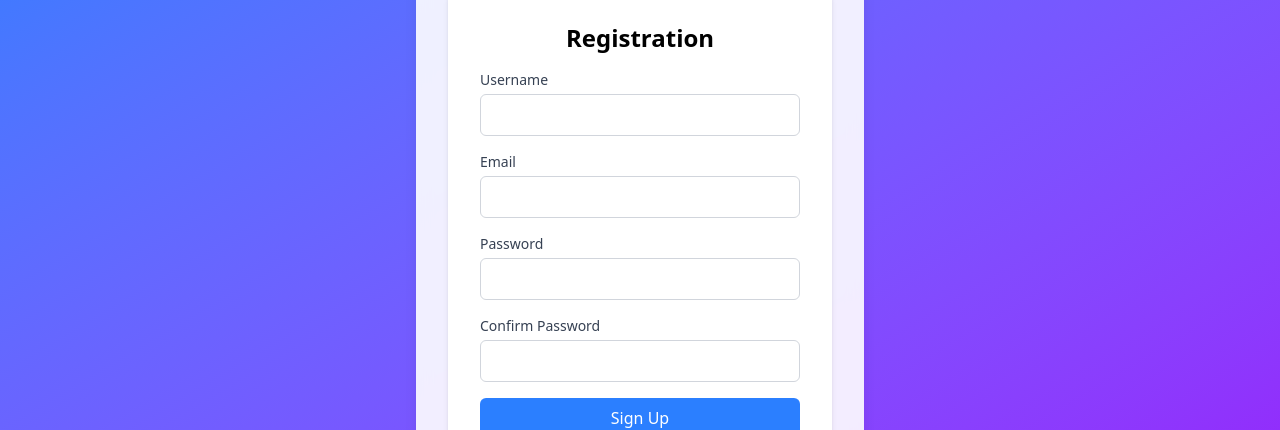
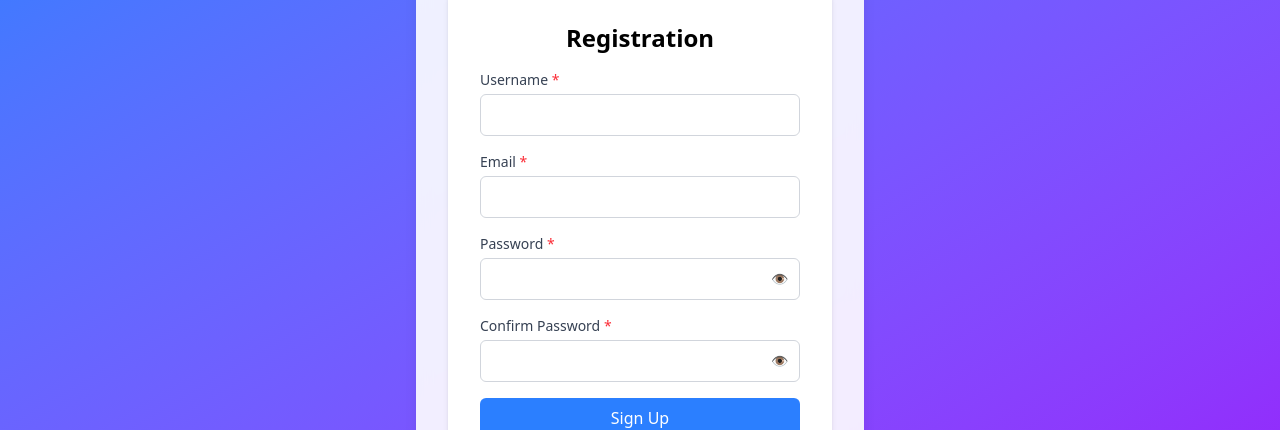
Before and after one commit to stefanRachev/tracker-client, a React (Vite) app: page /register in a window 1280 px wide. Shown: the part 238-668 px from the top of the page. Built offline with nearby package versions, Linux system fonts and the light colour scheme.

Commit message:
feat: Add password visibility toggle and required field indicators

```diff
--- a/src/components/RegisterForm.jsx
+++ b/src/components/RegisterForm.jsx
@@ -8,6 +8,8 @@ const RegisterForm = () => {
     confirmPassword: "",
   });
   const [errorMessage, setErrorMessage] = useState("");
+  const [showPassword, setShowPassword] = useState(false);
+  const [showConfirmPassword, setShowConfirmPassword] = useState(false);
 
   const handleChange = (e) => {
     setFormData({
@@ -75,7 +77,7 @@ const RegisterForm = () => {
             htmlFor="username"
             className="block text-sm font-medium text-gray-700"
           >
-            Username
+            Username <span className="text-red-500">*</span>
           </label>
           <input
             type="text"
@@ -83,6 +85,7 @@ const RegisterForm = () => {
             name="username"
             value={formData.username}
             onChange={handleChange}
+            required
             className="mt-1 p-2 w-full border border-gray-300 rounded-md focus:outline-none focus:ring-2 focus:ring-blue-500"
           />
         </div>
@@ -92,7 +95,7 @@ const RegisterForm = () => {
             htmlFor="email"
             className="block text-sm font-medium text-gray-700"
           >
-            Email
+            Email <span className="text-red-500">*</span>
           </label>
           <input
             type="email"
@@ -100,42 +103,67 @@ const RegisterForm = () => {
             name="email"
             value={formData.email}
             onChange={handleChange}
+            required
             className="mt-1 p-2 w-full border border-gray-300 rounded-md focus:outline-none focus:ring-2 focus:ring-blue-500"
           />
         </div>
 
-        <div className="mb-4">
+        <div className="mb-4 relative">
           <label
             htmlFor="password"
             className="block text-sm font-medium text-gray-700"
           >
-            Password
+            Password <span className="text-red-500">*</span>
           </label>
           <input
-            type="password"
+            type={showPassword ? "text" : "password"}
             id="password"
             name="password"
             value={formData.password}
             onChange={handleChange}
-            className="mt-1 p-2 w-full border border-gray-300 rounded-md focus:outline-none focus:ring-2 focus:ring-blue-500"
+            required
+            className="mt-1 p-2 w-full border border-gray-300 rounded-md focus:outline-none focus:ring-2 focus:ring-blue-500 pr-10" // Добавяме padding вдясно за бутона
           />
+          <button
+            type="button"
+            onClick={() => setShowPassword(!showPassword)}
+            className="absolute inset-y-0 right-0 pr-3 flex items-center text-sm leading-5 mt-6"
+          >
+            {showPassword ? (
+              <span className="text-gray-500">🙈</span>
+            ) : (
+              <span className="text-gray-500">👁️</span>
+            )}
+          </button>
         </div>
 
-        <div className="mb-4">
+        <div className="mb-4 relative">
           <label
             htmlFor="confirmPassword"
             className="block text-sm font-medium text-gray-700"
           >
-            Confirm Password
+            Confirm Password <span className="text-red-500">*</span>
           </label>
           <input
-            type="password"
+            type={showConfirmPassword ? "text" : "password"}
             id="confirmPassword"
             name="confirmPassword"
             value={formData.confirmPassword}
             onChange={handleChange}
-            className="mt-1 p-2 w-full border border-gray-300 rounded-md focus:outline-none focus:ring-2 focus:ring-blue-500"
+            required
+            className="mt-1 p-2 w-full border border-gray-300 rounded-md focus:outline-none focus:ring-2 focus:ring-blue-500 pr-10"
           />
+          <button
+            type="button"
+            onClick={() => setShowConfirmPassword(!showConfirmPassword)}
+            className="absolute inset-y-0 right-0 pr-3 flex items-center text-sm leading-5 mt-6"
+          >
+            {showConfirmPassword ? (
+              <span className="text-gray-500">🙈</span>
+            ) : (
+              <span className="text-gray-500">👁️</span>
+            )}
+          </button>
         </div>
 
         {errorMessage && (
```
